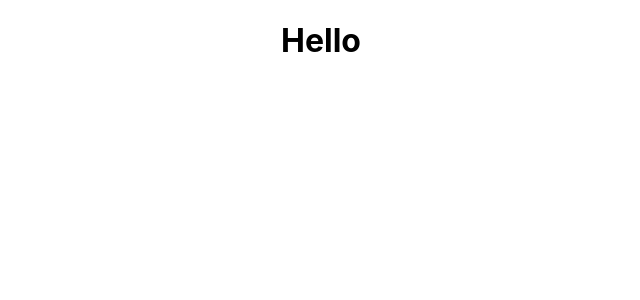
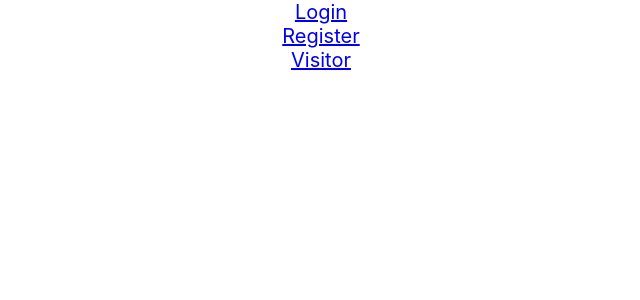
Before and after one commit to elirhenry/Z-Prefix, a React (Create React App) app: page /home in a window 1280 px wide. Shown: the top 300 px of the page, without its empty margins (319-959 px from the left). Built offline with nearby package versions, Linux system fonts and the light colour scheme.

Commit message:
added links from home page with functional components

```diff
--- a/package.json
+++ b/package.json
@@ -10,6 +10,7 @@
     "react-dom": "^18.2.0",
     "react-router-dom": "^6.22.3",
     "react-scripts": "5.0.1",
+    "styled-components": "^6.1.8",
     "web-vitals": "^2.1.4"
   },
   "scripts": {
--- a/src/App.js
+++ b/src/App.js
@@ -2,8 +2,10 @@ import React from 'react';
 import { BrowserRouter as Router, Routes, Route} from 'react-router-dom';
 import './App.css';
 import Home from './Home';
-// import Login from '/Login.js';
-// import Register from '/Register.js';
+import Login from './Login';
+import Register from './Register';
+import Inventory from './Inventory';
+import ProductDetails from './ProductDetails';
 
 function App() {
   return (
@@ -11,8 +13,10 @@ function App() {
       <Router>
         <Routes>
           <Route path={'/home'} element={<Home/>}></Route>
-          {/* <Route path={'/login'} element={<Login/>}></Route>
-          <Route path={'/register'} element={<Register/>}></Route> */}
+          <Route path={'/login'} element={<Login/>}></Route>
+          <Route path={'/register'} element={<Register/>}></Route>
+          <Route path={'/inventory'} element={<Inventory/>}></Route>
+          <Route path={'/details'} element={<ProductDetails/>}></Route>
         </Routes>
       </Router>
     </div>
--- a/src/Home.js
+++ b/src/Home.js
@@ -1,11 +1,39 @@
 import React from 'react';
+import styled from 'styled-components';
+import { Link } from 'react-router-dom';
+
+//////////////////////////////////////////////////
 
 const Home = () => {
   return (
     <div>
-      <h1>Hello</h1>
+      <Login>
+        <Link to={'/login'}>Login</Link>
+      </Login>
+      <Register>
+        <Link to={'/register'}>Register</Link>
+      </Register>
+      <Visitor>
+      <Link to={'/inventory'}>Visitor</Link>
+      </Visitor>
     </div>
   )
 }
 
+//////////////////////////////////////////////////
+
+const Login =styled.div`
+font-size:20px;
+color: black;`
+
+const Register =styled.div`
+font-size:20px;
+color: black;`
+
+const Visitor =styled.div`
+font-size:20px;
+color: black;`
+
+//////////////////////////////////////////////////
+
 export default Home;
--- /dev/null
+++ b/src/Inventory.js
@@ -0,0 +1,20 @@
+import React from 'react';
+// import styled from 'styled-components';
+
+//////////////////////////////////////////////////
+
+const Inventory = () => {
+  return (
+    <h1>Inventory page</h1>
+  )
+}
+
+//////////////////////////////////////////////////
+
+// const Login =styled.div`
+// font-size:20px;
+// color: black;`
+
+//////////////////////////////////////////////////
+
+export default Inventory;
--- /dev/null
+++ b/src/Login.js
@@ -0,0 +1,20 @@
+import React from 'react';
+// import styled from 'styled-components';
+
+//////////////////////////////////////////////////
+
+const Login = () => {
+  return (
+    <h1>login page</h1>
+  )
+}
+
+//////////////////////////////////////////////////
+
+// const Login =styled.div`
+// font-size:20px;
+// color: black;`
+
+//////////////////////////////////////////////////
+
+export default Login;
--- /dev/null
+++ b/src/ProductDetails.js
@@ -0,0 +1,20 @@
+import React from 'react';
+// import styled from 'styled-components';
+
+//////////////////////////////////////////////////
+
+const ProductDetails = () => {
+  return (
+    <h1>ProductDetails page</h1>
+  )
+}
+
+//////////////////////////////////////////////////
+
+// const Login =styled.div`
+// font-size:20px;
+// color: black;`
+
+//////////////////////////////////////////////////
+
+export default ProductDetails;
--- /dev/null
+++ b/src/Register.js
@@ -0,0 +1,20 @@
+import React from 'react';
+// import styled from 'styled-components';
+
+//////////////////////////////////////////////////
+
+const Register = () => {
+  return (
+    <h1>register page</h1>
+  )
+}
+
+//////////////////////////////////////////////////
+
+// const Login =styled.div`
+// font-size:20px;
+// color: black;`
+
+//////////////////////////////////////////////////
+
+export default Register;
```
Also changed, not shown: 1 other file (tests, documents, lock files or other folders).
